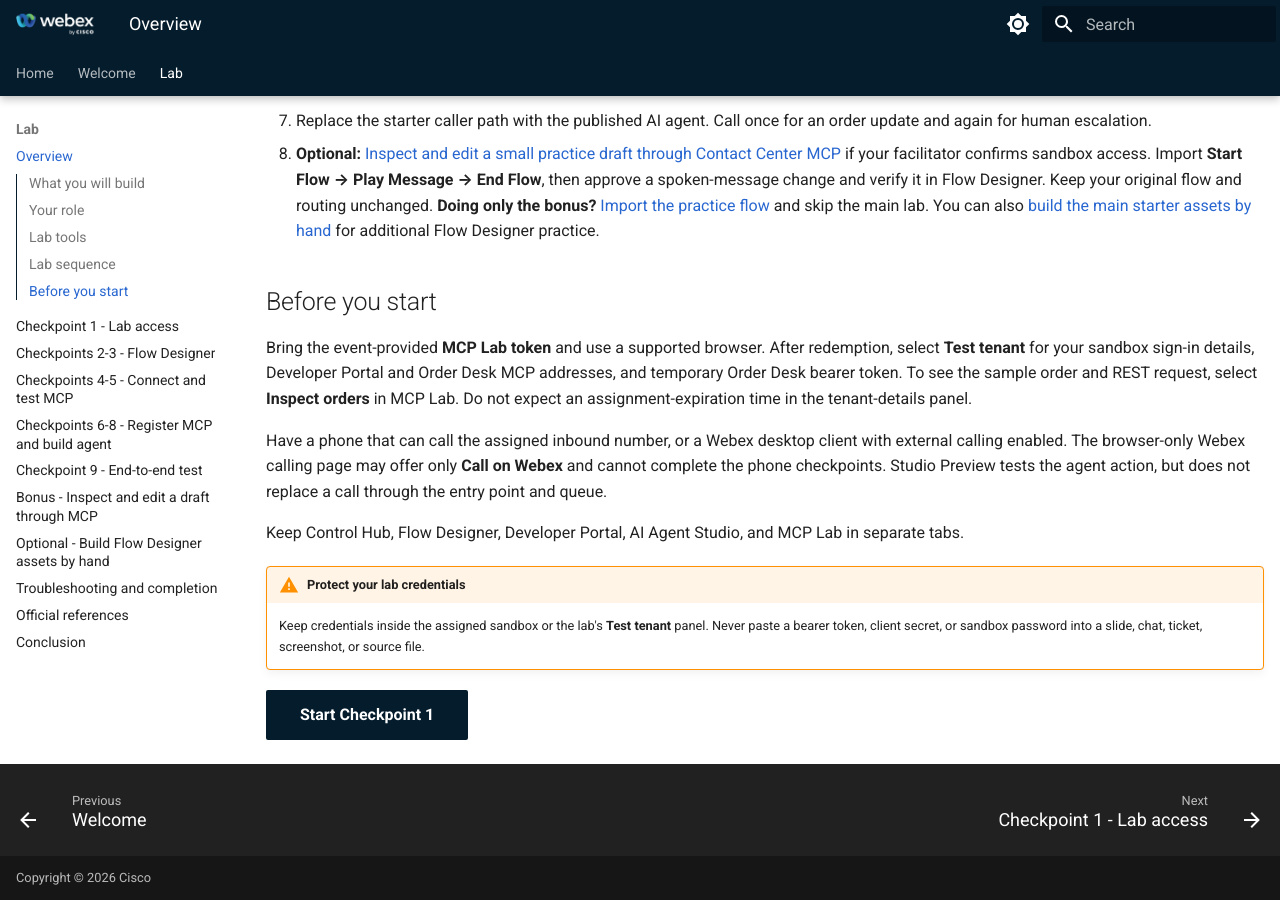
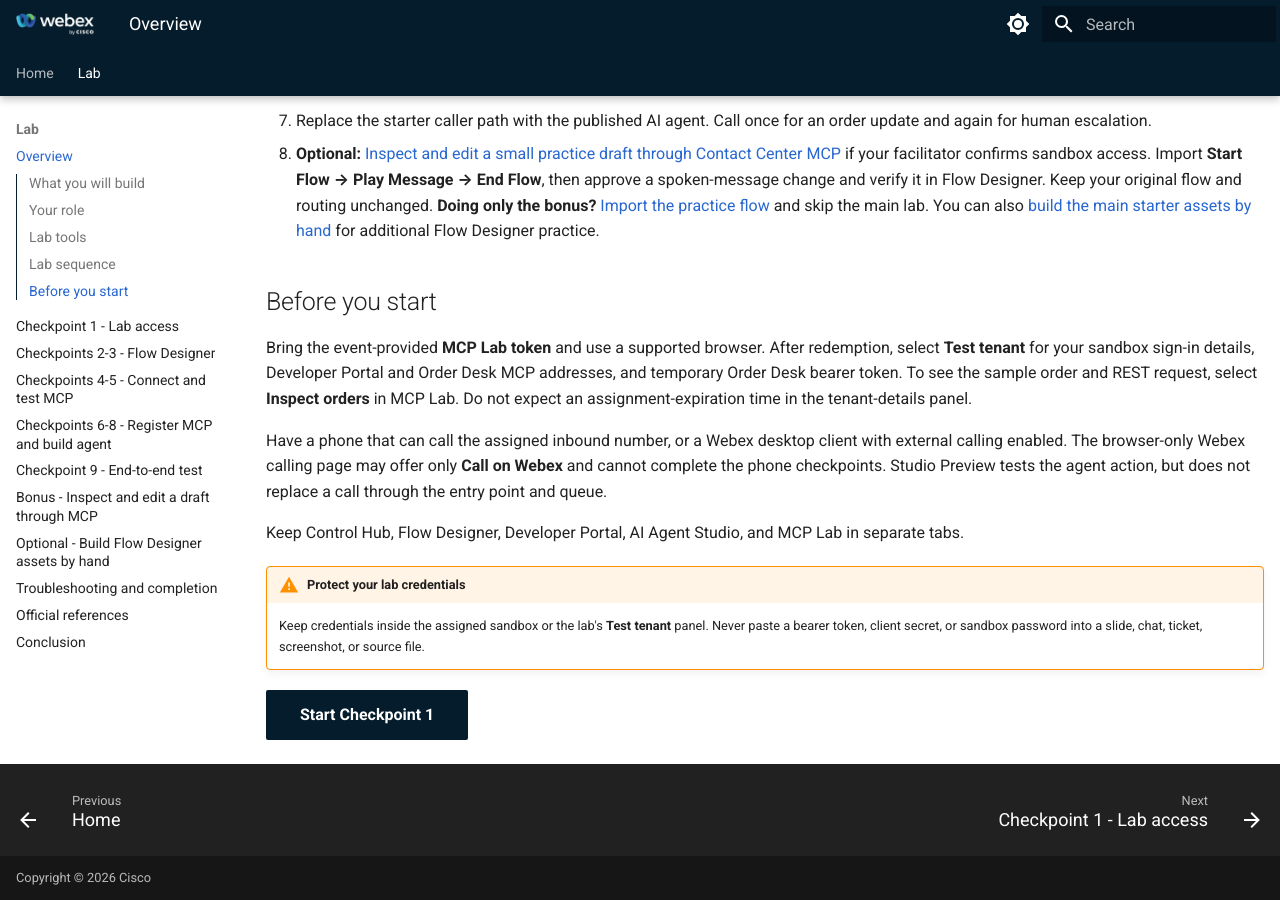
Before and after one commit to WebexCC-SA/LAB-21170, an MkDocs documentation site: the page built from docs/overview.md, in a window 1280 px wide and 900 px high, scrolled down 2746 px. Built offline with MkDocs 1.6.1 and Material for MkDocs 9.7.7, drawn with Linux system fonts in a browser that asks for light colours.

Commit message:
fix(docs): remove Welcome from lab navigation (#26)
Co-authored-by: Adam Weeks <adweeks+cisco@cisco.com>

```diff
--- a/mkdocs.yml
+++ b/mkdocs.yml
@@ -87,7 +87,6 @@
           format: !!python/name:pymdownx.superfences.fence_code_format
 nav:
   - Home: index.md
-  - Welcome: welcome.md
   - Lab:
       - Overview: overview.md
       - Checkpoint 1 - Lab access: lab1_getting_started.md
```
